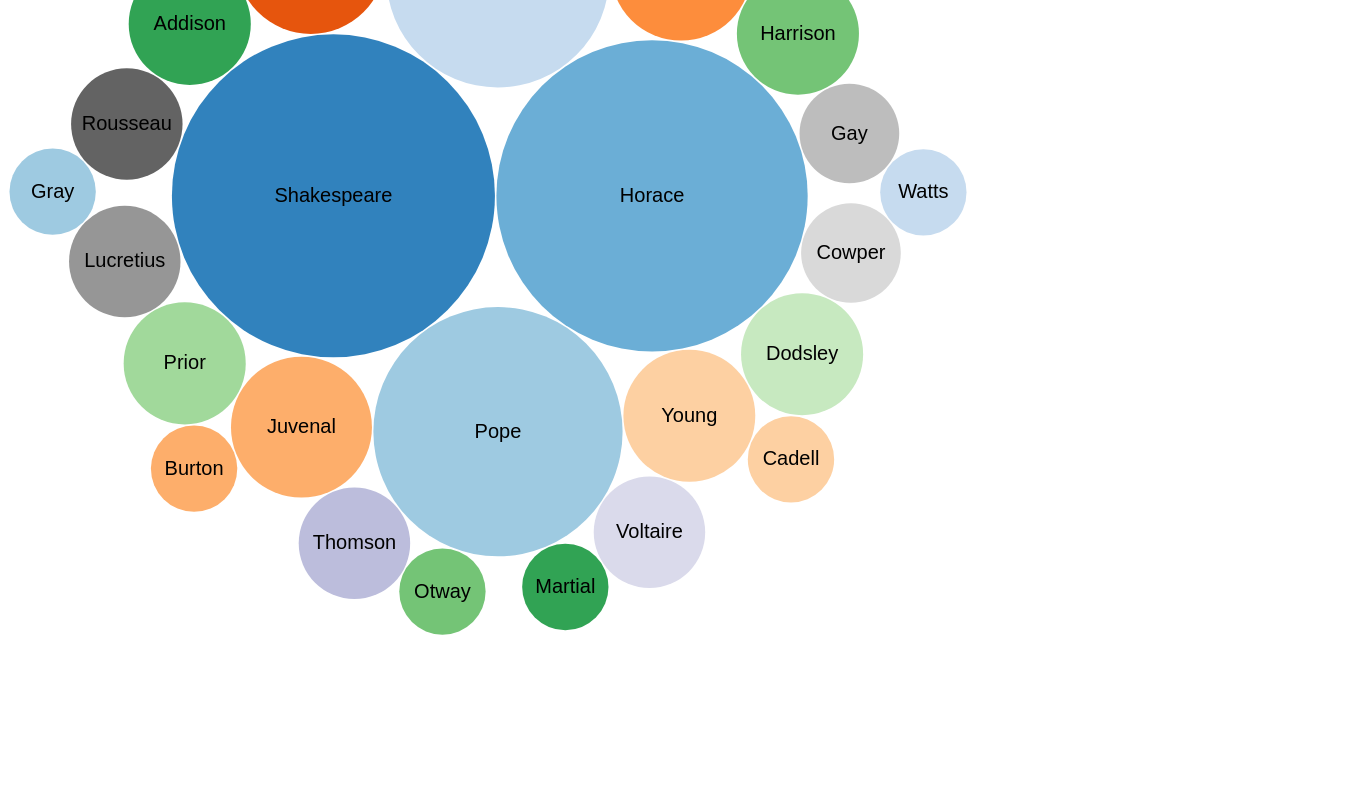
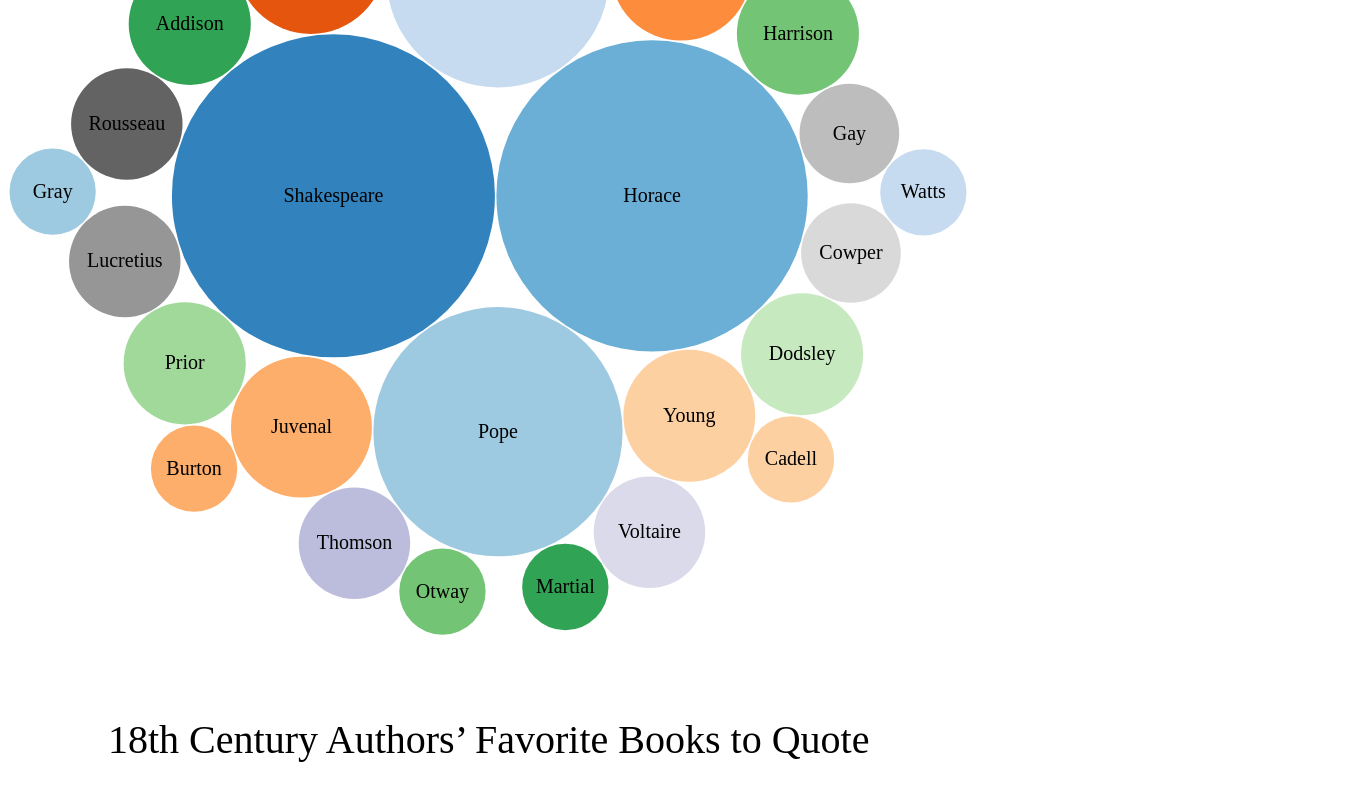
Before and after one commit to earlynovels/epigraph-visualization, a plain HTML site: page bubbleChart/index.html in a window 1280 px wide. Shown: the part 296-1096 px from the top of the page, 1372 px wide, since content can reach past the window. Before the commit the page ends 980 px from the top, so only its background shows below. Drawn offline with nearby package versions, Linux system fonts and the light colour scheme.

Commit message:
added text

```diff
--- a/bubbleChart/index.html
+++ b/bubbleChart/index.html
@@ -1,14 +1,22 @@
 <!DOCTYPE html>
+<html lang="en">
 <meta charset="utf-8">
 <style>
 
 text {
-  font: 10px sans-serif;
+  font: sans-serif;
 }
 
+p {
+  position: relative;
+  font-size: 40px;
+  left: 100px;
+}
 </style>
 <body>
   <script src="https://d3js.org/d3.v4.min.js"></script>
+  <div id=svg1></div>
+  <p>18th Century Authors’ Favorite Books to Quote</p>
 <script>
 // set design variables
 var scheme = d3.schemeCategory20c;
@@ -24,7 +32,7 @@ var bubble = d3.pack()
     .size([diameter, diameter])
     .padding(1.5);
 
-var svg = d3.select("body").append("svg")
+var svg = d3.select("div").append("svg")
     .attr("width", diameter)
     .attr("height", diameter)
     .attr("class", "bubble");
```
